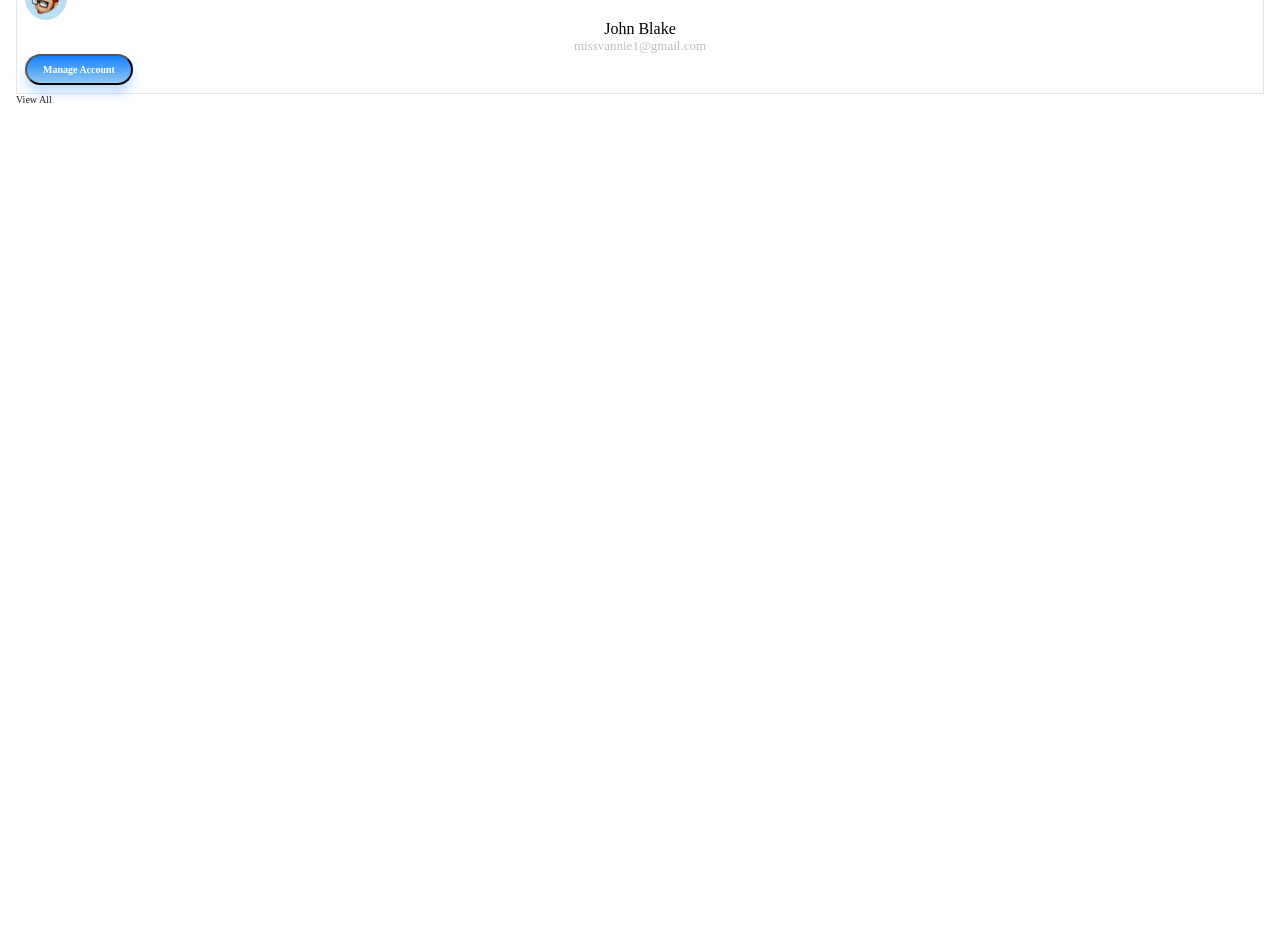
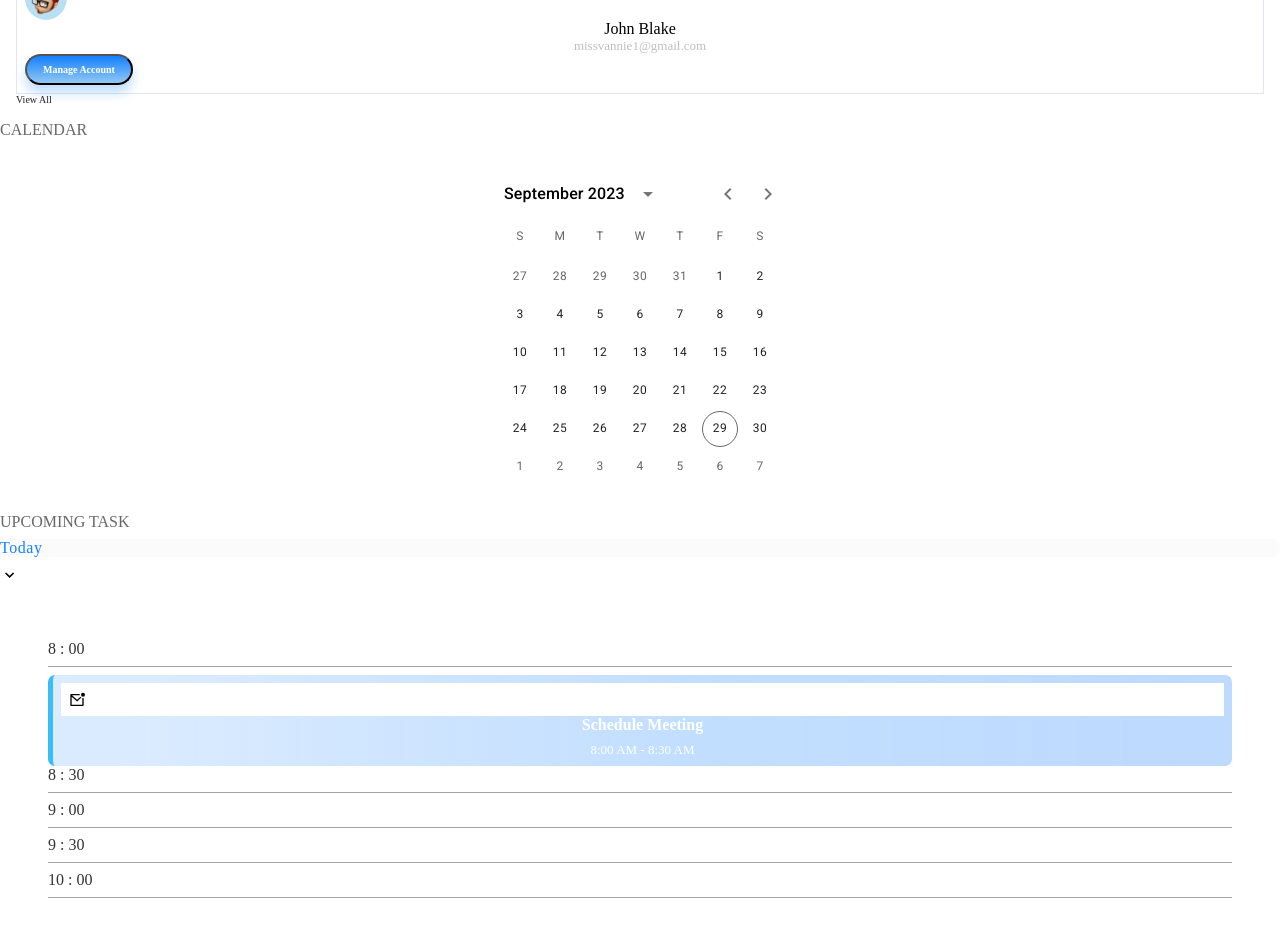
Before and after one commit to sazzad47/loan-app-client, a React (Create React App) app: page /personal-dashboard in a window 1280 px wide. Shown: the part 9660-10597 px from the top of the page. Before the commit the page ends 9781 px from the top, so only its background shows below. Built offline with nearby package versions, Linux system fonts and the light colour scheme.

Commit message:
upcoming task and calendar added

```diff
--- /dev/null
+++ b/src/components/personalDashboard/Calendar.jsx
@@ -0,0 +1,17 @@
+import * as React from 'react';
+import { AdapterDayjs } from '@mui/x-date-pickers/AdapterDayjs';
+import { LocalizationProvider } from '@mui/x-date-pickers/LocalizationProvider';
+import { DateCalendar } from '@mui/x-date-pickers/DateCalendar';
+
+export default function Calendar() {
+  return (
+    <div className='w-full'>
+        <h3 className='calendar-heading mb-2'> Calendar </h3>
+        <div className='bg-white rounded-[1.875rem] p-3'>
+        <LocalizationProvider dateAdapter={AdapterDayjs}>
+        <DateCalendar showDaysOutsideCurrentMonth fixedWeekNumber={6} />
+        </LocalizationProvider>
+        </div>
+    </div>
+  );
+}
--- /dev/null
+++ b/src/components/personalDashboard/UpcomingTask.jsx
@@ -0,0 +1,60 @@
+import * as React from 'react';
+import {BiChevronDown} from "react-icons/bi";
+import {RiMailUnreadLine} from "react-icons/ri";
+
+export default function UpcomingTask() {
+  return (
+    <div className='w-full upcoming-task'>
+        <div className='w-full flex justify-between mb-2'>
+            <h3 className='calendar-heading'> upcoming task </h3>
+            <div className='flex gap-1 cursor-pointer'>
+                <h4 className='select-time'> Today </h4>
+                <BiChevronDown className='text-[#1380FF] text-lg'/>
+            </div>
+        </div>
+        <div className='bg-white rounded-[1.875rem] p-5'>
+            <div className='w-full flex flex-col gap-[3rem]'>
+
+              <div className='w-full flex items-center gap-4 relative'>
+                 <h4 className='time'> 8 : 00 </h4>
+                 <div style={{borderTop: "1px solid #A3A3A3"}} className='flex-1 w-full h-0 mb-2'></div>
+                 <div style={{borderLeft: "5px solid #38bdf8"}} className='absolute p-2 flex items-center gap-2 primary-event w-[80%] h-[4rem] right-0 top-[50%]'>
+                       <div className='aspect-square rounded-full p-2 bg-white flex items-center justify-center'>
+                         <RiMailUnreadLine className='text-[#2684FF] text-2xl'/>
+                       </div>
+                         <div className='flex flex-col'>
+                          <h4 className='schedule-meeting'>
+                          schedule meeting
+                          </h4>
+                          <p className='p-0 m-0 schedule-meeting-time'>
+                          8:00 Am - 8:30 Am
+                          </p>
+                         </div>
+                 </div>
+              </div>
+
+              <div className='w-full flex items-center gap-4 relative'>
+                 <h4 className='time'> 8 : 30 </h4>
+                 <div style={{borderTop: "1px solid #A3A3A3"}} className='flex-1 w-full h-0 mb-2'></div>
+              </div>
+
+              <div className='w-full flex items-center gap-4 relative'>
+                 <h4 className='time'> 9 : 00 </h4>
+                 <div style={{borderTop: "1px solid #A3A3A3"}} className='flex-1 w-full h-0 mb-2'></div>
+              </div>
+
+              <div className='w-full flex items-center gap-4 relative'>
+                 <h4 className='time'> 9 : 30 </h4>
+                 <div style={{borderTop: "1px solid #A3A3A3"}} className='flex-1 w-full h-0 mb-2'></div>
+              </div>
+
+              <div className='w-full flex items-center gap-4 relative'>
+                 <h4 className='time'> 10 : 00 </h4>
+                 <div style={{borderTop: "1px solid #A3A3A3"}} className='flex-1 w-full h-0 mb-2'></div>
+              </div>
+
+            </div>
+        </div>
+    </div>
+  );
+}
--- a/src/components/personalDashboard/final.css
+++ b/src/components/personalDashboard/final.css
@@ -954,3 +954,70 @@
   line-height: normal;
   text-transform: capitalize;
 }
+
+.calendar-heading {
+  color: #686666;
+  leading-trim: both;
+  text-edge: cap;
+  font-family: Spartan;
+  font-size: 1rem;
+  font-style: normal;
+  font-weight: 400;
+  line-height: normal;
+  text-transform: uppercase;
+}
+
+.upcoming-task .select-time {
+  color: #1380FF;
+  leading-trim: both;
+  text-edge: cap;
+  font-family: Spartan;
+  font-size: 1rem;
+  font-style: normal;
+  font-weight: 500;
+  line-height: normal;
+  text-transform: capitalize;
+}
+
+.upcoming-task .time {
+  color: #333;
+  leading-trim: both;
+  text-edge: cap;
+  font-family: Spartan;
+  font-size: 1rem;
+  font-style: normal;
+  font-weight: 400;
+  line-height: normal;
+  text-transform: uppercase;
+}
+
+.upcoming-task .primary-event {
+  border-radius: 0.4375rem;
+  background: linear-gradient(90deg, rgba(136, 191, 255, 0.30) 5.68%, rgba(19, 128, 255, 0.26) 53.93%, rgba(38, 132, 255, 0.30) 96.51%);
+}
+
+.upcoming-task .schedule-meeting {
+  color: #FFF;
+  text-align: center;
+  leading-trim: both;
+  text-edge: cap;
+  font-family: Spartan;
+  font-size: 1rem;
+  font-style: normal;
+  font-weight: 600;
+  line-height: normal;
+  text-transform: capitalize;
+}
+
+.upcoming-task .schedule-meeting-time {
+  color: #FFF;
+  text-align: center;
+  leading-trim: both;
+  text-edge: cap;
+  font-family: Spartan;
+  font-size: 0.8125rem;
+  font-style: normal;
+  font-weight: 400;
+  line-height: normal;
+  text-transform: uppercase;
+}
--- a/src/components/personalDashboard/index.jsx
+++ b/src/components/personalDashboard/index.jsx
@@ -12,6 +12,8 @@ import MyScore from './MyScore';
 import CreditItem from './CreditItem';
 import Categories from './Categories';
 import Accounts from './Accounts';
+import Calendar from './Calendar';
+import UpcomingTask from './UpcomingTask';
 
 const PersonalDashboardUI = () => {
   return (
@@ -37,6 +39,8 @@ const PersonalDashboardUI = () => {
         <div className='flex-1 flex flex-col gap-[3rem]'>
           <Categories/>
           <Accounts/>
+          <Calendar/>
+          <UpcomingTask/>
         </div>
       </div>
 
```
